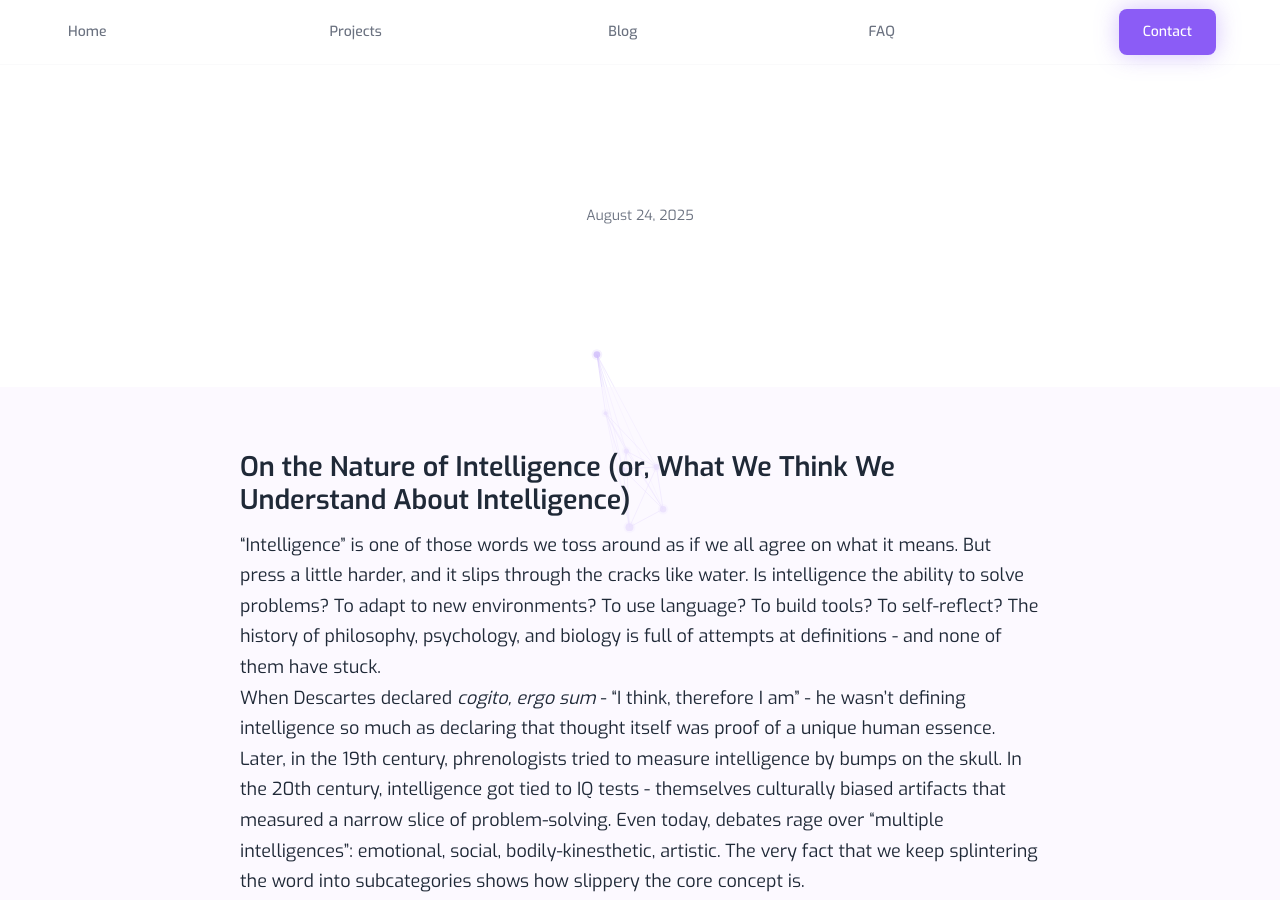
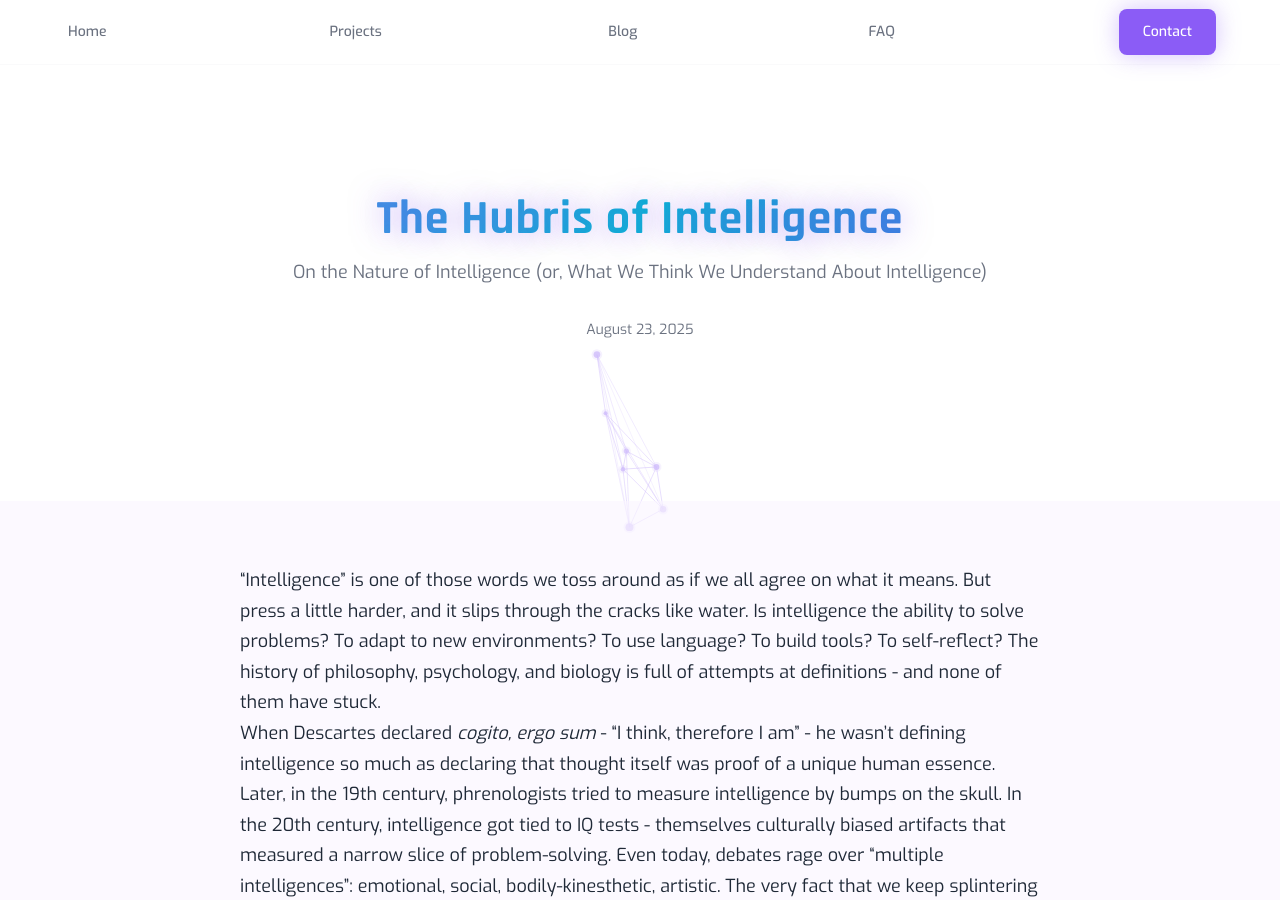
Before and after one commit to egeste/egeste.github.io, a Jekyll site: the page built from _posts/2025-08-24-On-Intelligense.md, in a window 1280 px wide and 900 px high. Built offline with Jekyll 4.4.1, drawn with Linux system fonts in a browser that asks for light colours; some of the changed lines change nothing that is shown.

Commit message:
betterer

```diff
--- a/_posts/2025-08-24-On-Intelligense.md
+++ b/_posts/2025-08-24-On-Intelligense.md
@@ -1,11 +1,9 @@
 ---
 layout: post
 title: "The Hubris of Intelligence"
-subtitle: ""Intelligence" is one of those words we toss around as if we all agree on what it means. But press a little harder, and it slips through the cracks like water."
+subtitle: "On the Nature of Intelligence (or, What We Think We Understand About Intelligence)"
 date: 2025-08-24 00:00:00
 ---
-
-# On the Nature of Intelligence (or, What We Think We Understand About Intelligence)
 
 "Intelligence" is one of those words we toss around as if we all agree on what it means. But press a little harder, and it slips through the cracks like water. Is intelligence the ability to solve problems? To adapt to new environments? To use language? To build tools? To self-reflect? The history of philosophy, psychology, and biology is full of attempts at definitions - and none of them have stuck.
 
```
